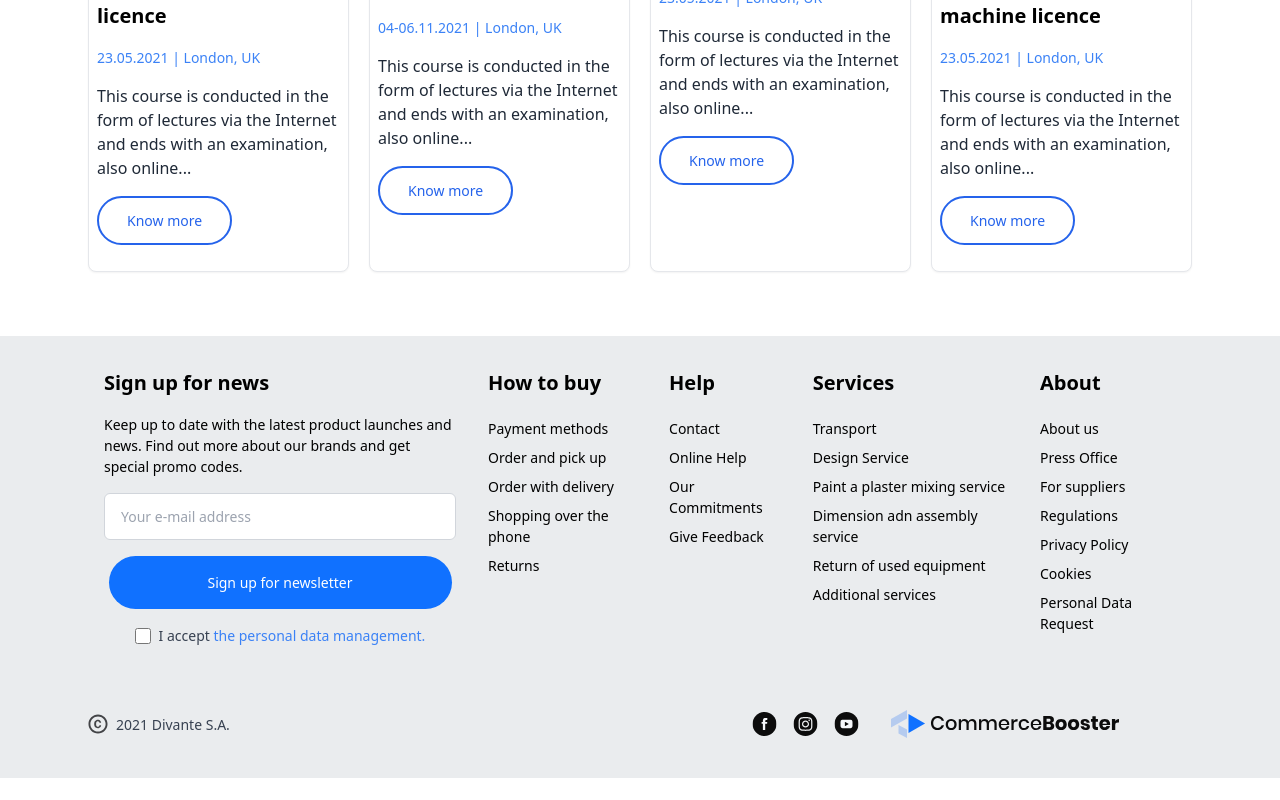
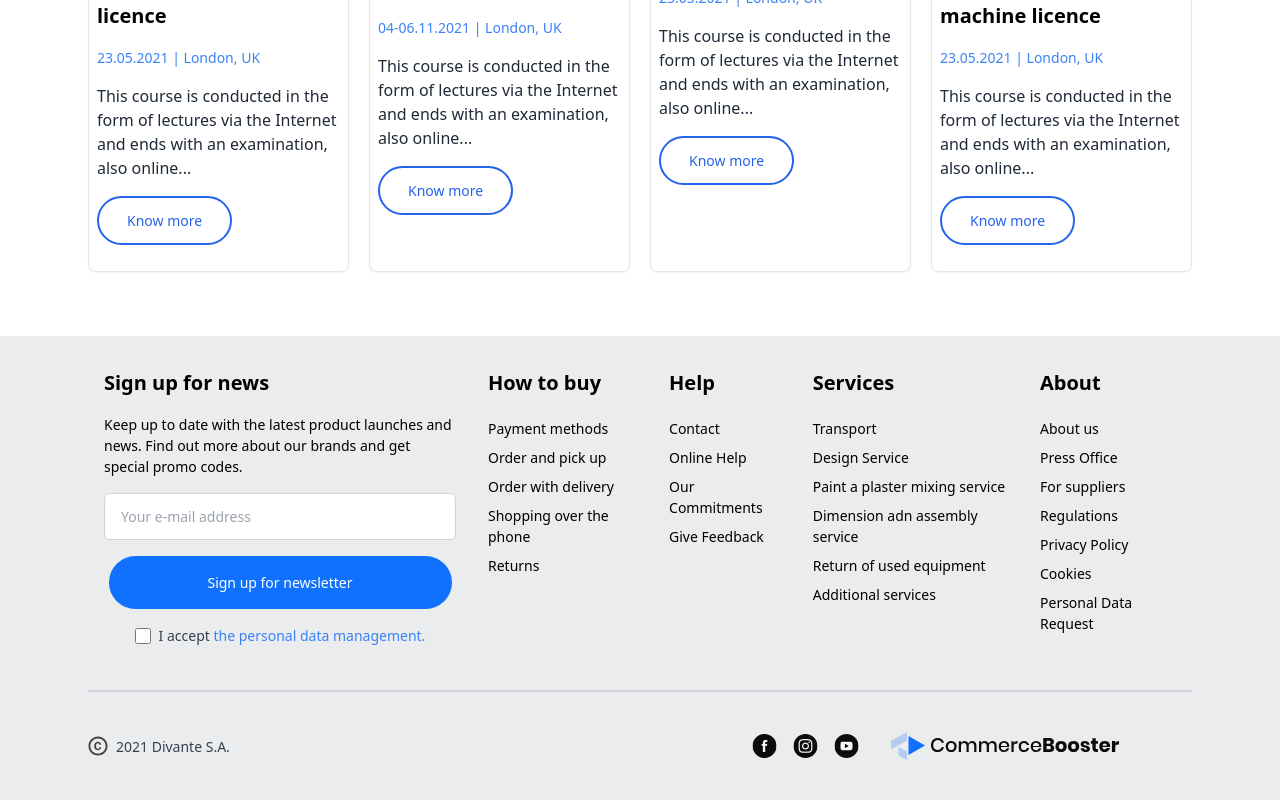
Before and after one commit to darshanbajgain/commerce-booster, a React (Vite) app: page / in a window 1280 px wide. Shown: the part 3647-4447 px from the top of the page. Before the commit the page ends 4425 px from the top, so only its background shows below. Built offline with nearby package versions, Linux system fonts and the light colour scheme.

Commit message:
reafctor: horizontal bar added in the footer for large screen

```diff
--- a/src/component/Footer/Footer.jsx
+++ b/src/component/Footer/Footer.jsx
@@ -43,6 +43,10 @@ const Footer = () => {
                 </OtherDropDowns>
             </div>
 
+            <div className="hidden lg:block border border-gray-300 px-[88px]  mt-5">
+
+            </div>
+
             <LogoComponent />
 
 
```
